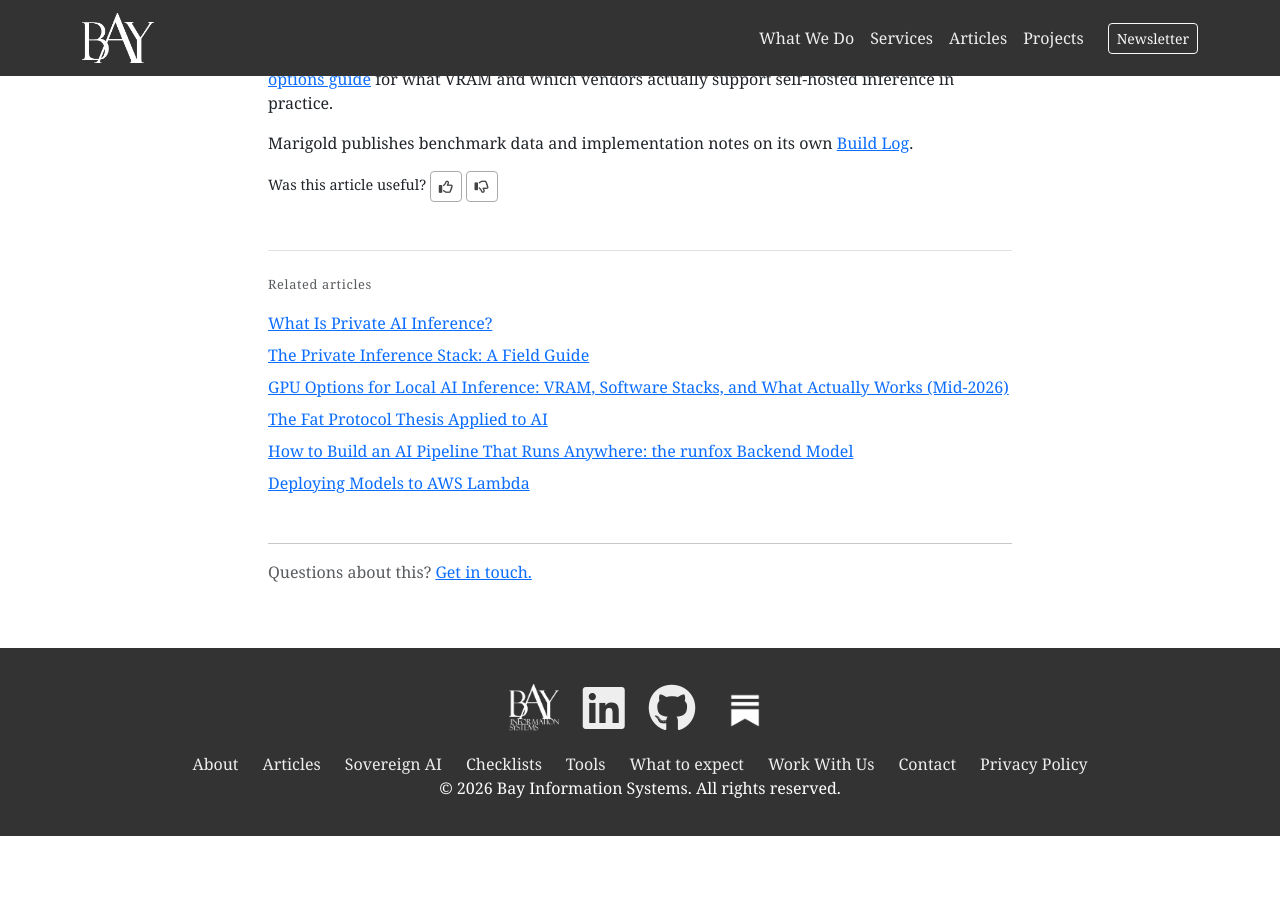
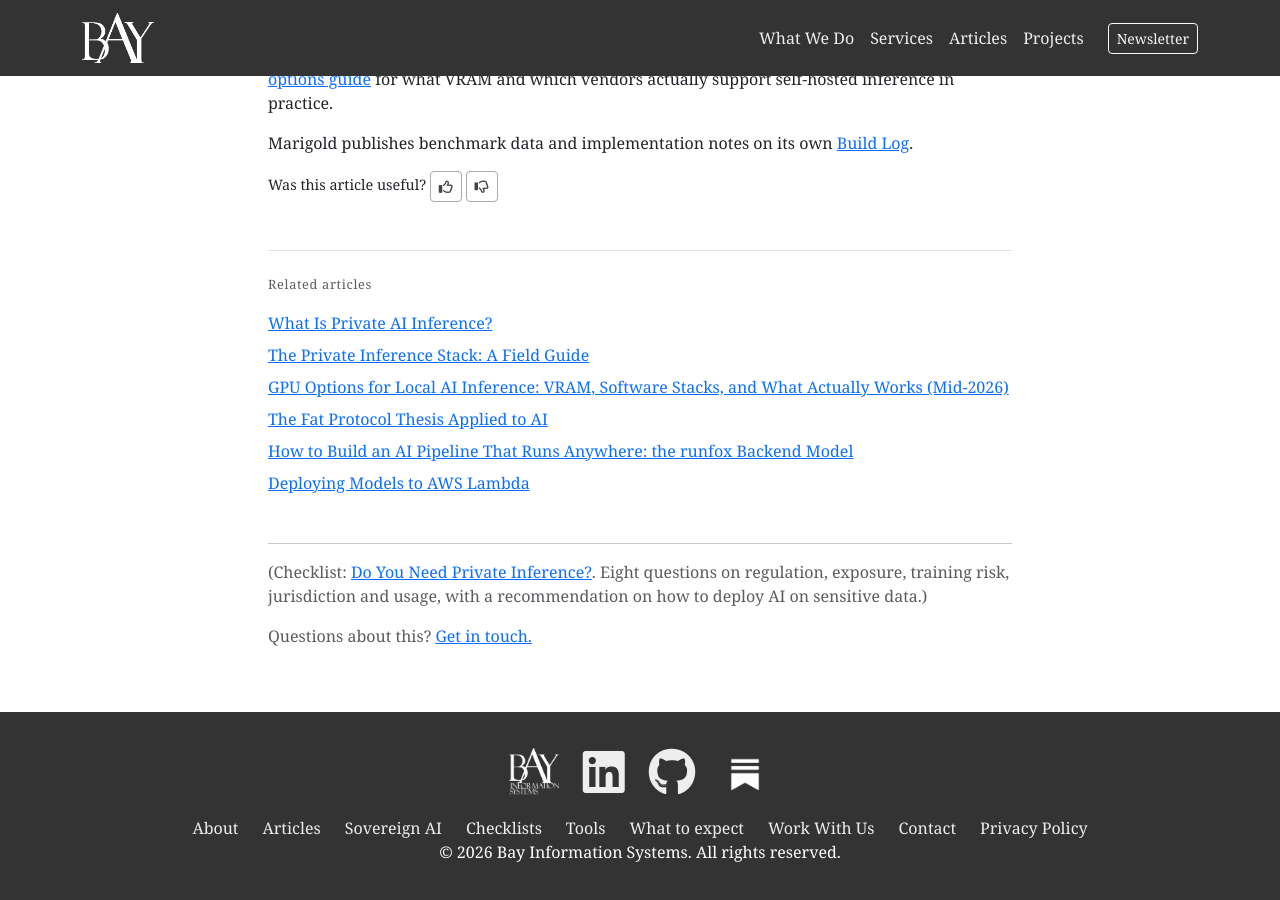
Before and after one commit to bayinfosys/bayinfosys.github.io, a Jekyll site: the page built from _posts/2026-01-01-64-marigold.md, in a window 1280 px wide and 900 px high, scrolled down 1843 px. Built offline with Jekyll 4.4.1, drawn with Linux system fonts in a browser that asks for light colours; before the commit the page ends 2679 px from its top, so only the background shows below that.

Commit message:
fix: wrong cta label on articles

```diff
--- a/_posts/2026-01-01-64-marigold.md
+++ b/_posts/2026-01-01-64-marigold.md
@@ -6,7 +6,7 @@ description: "An OpenAI-compatible API for open-weight models, running entirely
 keywords: ["self-hosted llm api", "open source inference platform", "run llm locally", "airgapped ai deployment", "openai compatible local api", "private ai hosting", "self-hosted llm", "open weight models", "local ai inference", "docker llm deployment"]
 topic: "Developer Tools"
 seo_title: "Marigold: Self-Hosted Inference API for Open-Weight Models"
-cta: sovereign
+cta: private-inference
 related:
   - 40-private-inference
   - 63-private-inference-stack
```
Also changed, not shown: _posts/2026-01-01-09-data-risks.md (+0 -1 lines).
